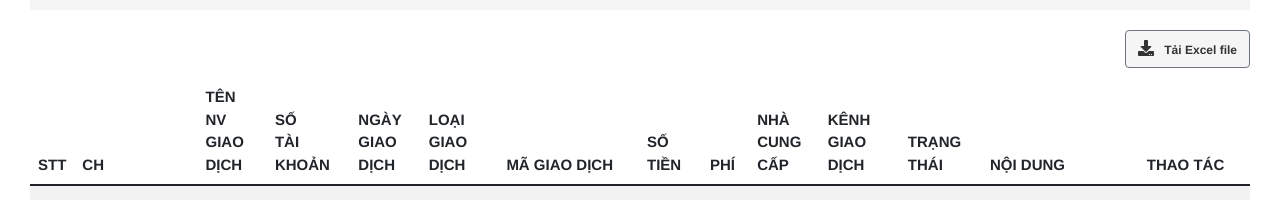
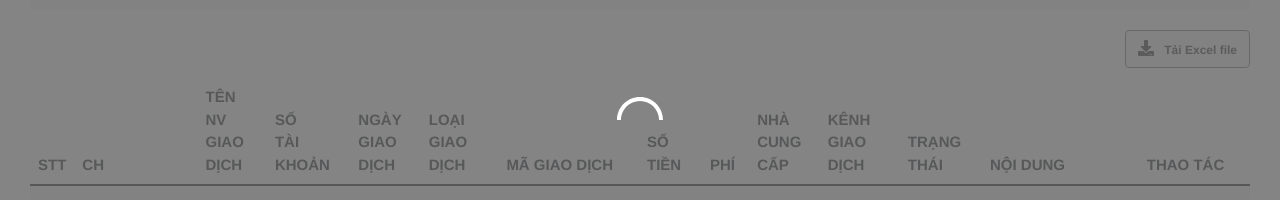
Before and after one commit to truongtm123/f88_vue, a Vue app: page / in a window 1280 px wide. Both pictures are taken after a click on the link "Trang đầu". Shown: the part 186-386 px from the top of the page. Built offline with nearby package versions, Linux system fonts and the light colour scheme.

Commit message:
add component Loading

```diff
--- /dev/null
+++ b/src/components/Loading.vue
@@ -0,0 +1,46 @@
+<template>
+<div :id="'divLoading'">
+    <svg version="1.1" id="L9" xmlns="http://www.w3.org/2000/svg" xmlns:xlink="http://www.w3.org/1999/xlink" x="0px" y="0px" viewBox="0 0 100 100" enable-background="new 0 0 0 0" xml:space="preserve">
+    <path fill="#fff" d="M73,50c0-12.7-10.3-23-23-23S27,37.3,27,50 M30.9,50c0-10.5,8.5-19.1,19.1-19.1S69.1,39.5,69.1,50">
+      <animateTransform attributeName="transform" attributeType="XML" type="rotate" dur="1s" from="0 50 50" to="360 50 50" repeatCount="indefinite"></animateTransform>
+  </path>
+</svg>
+</div>
+
+</template>
+
+<script>
+export default {
+  name: "Loading",
+  props: {},
+  data() {
+    return {};
+  },
+  methods: {},
+  beforeMount() {},
+};
+</script>
+
+<!-- Add "scoped" attribute to limit CSS to this component only -->
+<style scoped lang="scss">
+svg{
+    width: 100px;
+    height: 100px;
+    display: inline-block;
+    margin-top: 20%;
+}
+#divLoading {
+      display: block;
+    position: fixed;
+    z-index: 100;
+    background-color: #666;
+    opacity: 0.8;
+    background-repeat: no-repeat;
+    background-position: center;
+    left: 0;
+    bottom: 0;
+    right: 0;
+    top: 0;
+    text-align: center;
+}
+</style>
--- a/src/components/Pagination.vue
+++ b/src/components/Pagination.vue
@@ -20,43 +20,43 @@
                 <li><a href="#" :class="'disabled'" :disabled="true"><span :class="'firstPage'">Trang đầu</span></a></li>
             </template>
             <template v-else>
-              <li><a href="#" :class="''" :disabled="false" :value="1"><span :class="'firstPage'">Trang đầu</span></a></li>
+              <li><a href="#" :class="''" :disabled="false" :value="1" @click="pagination('1')"><span :class="'firstPage'">Trang đầu</span></a></li>
             </template>
             <template v-if="currentPage >=2">
-                <li><a href="#" :value="currentPagePre"><i class='fas fa-angle-left'></i></a></li>
+                <li><a href="#" :value="currentPagePre" @click="pagination(currentPagePre)"><i class='fas fa-angle-left'></i></a></li>
             </template>
             <template v-if="currentPage >=12">
-                <li><a href="#" :value="jumpPrevPage">{{jumpPrevPage}}</a></li>
+                <li><a href="#" :value="jumpPrevPage" @click="pagination(jumpPrevPage)">{{jumpPrevPage}}</a></li>
             </template>
             <template v-if="preNearTwoPage >0">
-                <li><a href="#" :value="preNearTwoPage">{{preNearTwoPage}}</a></li>
+                <li><a href="#" :value="preNearTwoPage" @click="pagination(preNearTwoPage)">{{preNearTwoPage}}</a></li>
             </template>
             <template v-if="preNearOnePage > 0">
-                <li><a href="#" :value="preNearOnePage">{{preNearOnePage}}</a></li>
+                <li><a href="#" :value="preNearOnePage" @click="pagination(preNearOnePage)">{{preNearOnePage}}</a></li>
             </template>
             <template v-if="currentPage > 0">
                 <li><a :class="classActive" href="#">{{currentPage}}</a></li>
             </template>
             <template v-if="nextOnePage <= totalPage">
-                <li><a href="#" :value="nextOnePage">{{nextOnePage}}</a></li>
+                <li><a href="#" :value="nextOnePage" @click="pagination(nextOnePage)">{{nextOnePage}}</a></li>
             </template>
             <template v-if="nextTwoPage <= totalPage">
-                <li><a href="#" :value="nextTwoPage">{{nextTwoPage}}</a></li>
+                <li><a href="#" :value="nextTwoPage" @click="pagination(nextTwoPage)">{{nextTwoPage}}</a></li>
             </template>
             <template v-if="totalPage - currentPage >= 4">
                 <li><a href="#">...</a></li>
             </template>
             <template v-if="jumpNextPage<totalPage">
-                <li><a href="#" :value="jumpNextPage">{{jumpNextPage}}</a></li>
+                <li><a href="#" :value="jumpNextPage" @click="pagination(jumpNextPage)">{{jumpNextPage}}</a></li>
             </template>
             <template v-if="currentPage!= totalPage">
-                <li><a href="#"><i class='fas fa-angle-right'></i></a></li>
+                <li><a href="#" @click="pagination(currentPageNext)"><i class='fas fa-angle-right'></i></a></li>
             </template>
             <template v-if="currentPage == totalPage">
                 <li><a href="#" :class="'disabled'" :disabled="true"><span :class="'lastPage'">Trang cuối</span></a></li>
             </template>
             <template v-else>
-                <li><a href="#" :class="''" :value="totalPage" :disabled="false"><span :class="'lastPage'">Trang cuối</span></a></li>
+                <li><a href="#" :class="''" :value="totalPage" :disabled="false" @click="pagination(totalPage)"><span :class="'lastPage'">Trang cuối</span></a></li>
             </template>
           </template>
         </ul>
@@ -99,7 +99,10 @@ export default {
        if(this.lastIndex > this.totalRecord){
           this.lastIndex=this.totalRecord;
        }
-     }
+     },
+     pagination (value) {
+      this.$emit('clicked', value)
+    }
  },
  beforeMount(){
     this.initPaging()
--- a/src/components/ReportTransaction.vue
+++ b/src/components/ReportTransaction.vue
@@ -402,7 +402,11 @@
                     </div>
                   </div>
                 </div>
-                <Pagination currentPageP="6" totalPageP="6" totalRecordP="56"/>
+                <Pagination currentPageP="6" totalPageP="6" totalRecordP="56" @clicked="onClickPaging"/>
+                <div v-if="isLoading===true">
+                  <Loading />
+                </div>
+
                 <div>
                   <!-- Modal -->
                   <b-modal id="detail-transaction-modal" hide-footer size="lg">
@@ -543,16 +547,20 @@
       </div>
     </div>
   </div>
+
+
 </template>
+
 
 <script>
 import Pagination from './Pagination.vue'
+import Loading from './Loading.vue'
 import DatePicker from 'vue2-datepicker';
 import 'vue2-datepicker/index.css';
 
 export default {
   name: "ReportTransaction",
-  components: {DatePicker,Pagination },
+  components: {DatePicker,Pagination,Loading },
   props: {
     msg: String,
   },
@@ -560,10 +568,15 @@ export default {
     return {
         startDateNow: new Date(),
         endDateNow: new Date(),
+        isLoading:false
     };
   },
   methods: {
-
+    onClickPaging (value) {
+      this.isLoading=true;
+      document.body.classList.add('body-css')
+      console.log(value) // someValue
+    }
   }
 };
 </script>
--- a/src/styles/common.scss
+++ b/src/styles/common.scss
@@ -104,3 +104,7 @@
 table.table-striped>thead>tr>th {
     border-bottom: 1px solid $border-table-color !important;
 }
+
+.body-css {
+    overflow: hidden !important;
+}
```
Also changed, not shown: src/assets/images/icon/loading.gif (added). Lines whose indentation alone changed are shown as unchanged.
